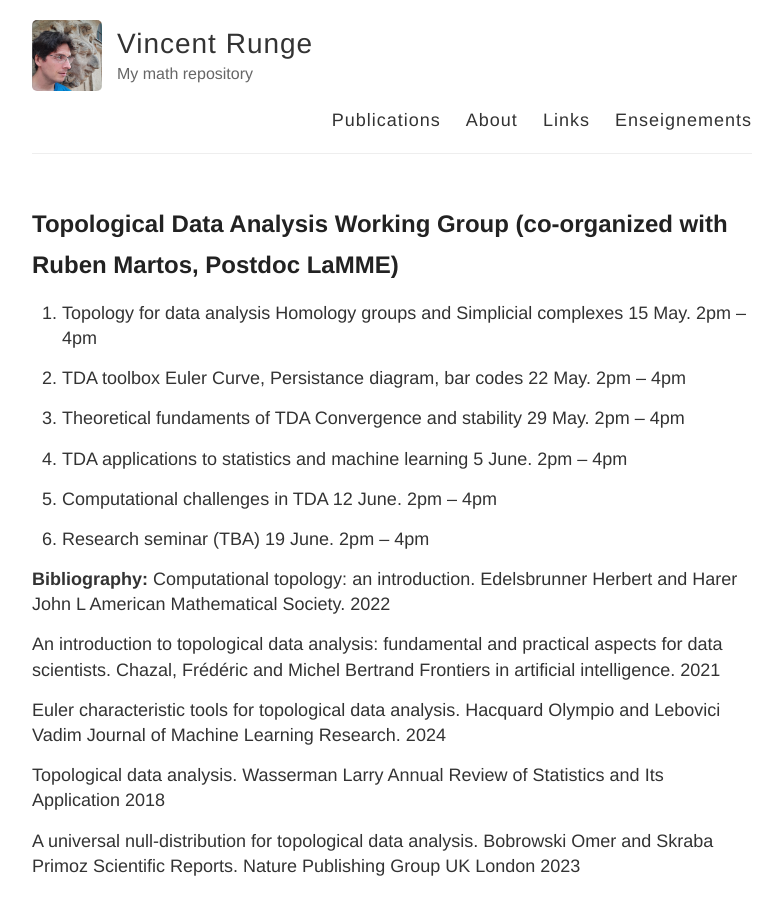
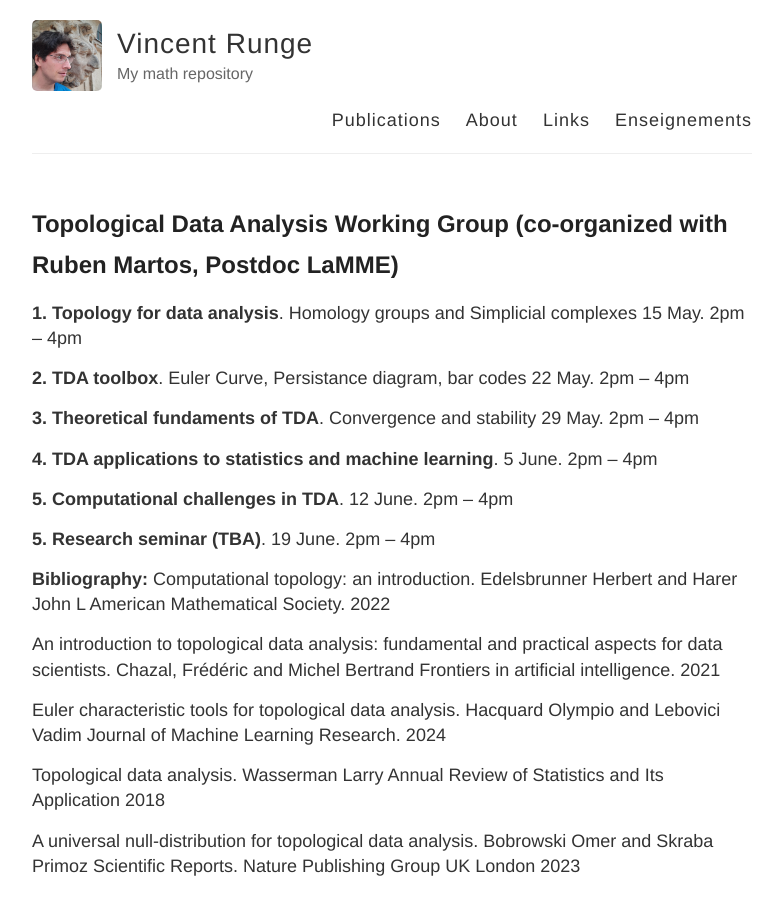
Before and after one commit to vincentrunge/vincentrunge.github.io, a Jekyll site: the page built from About.md, in a window 1280 px wide and 900 px high. Shown: the whole window, without its empty margins (248-1031 px from the left). Built offline with Jekyll 4.4.1, drawn with Linux system fonts in a browser that asks for light colours.

Commit message:
Update About.md

```diff
--- a/About.md
+++ b/About.md
@@ -6,25 +6,25 @@ permalink: /About/
 
 ## Topological Data Analysis Working Group (co-organized with Ruben Martos, Postdoc LaMME)
 
-1.	Topology for data analysis
+**1.	Topology for data analysis**.
 Homology groups and Simplicial complexes
 15 May. 2pm – 4pm
 
-2.	TDA toolbox
+**2.	TDA toolbox**.
 Euler Curve, Persistance diagram, bar codes
 22 May. 2pm – 4pm
 
-3.	Theoretical fundaments of TDA
+**3.	Theoretical fundaments of TDA**.
 Convergence and stability
 29 May. 2pm – 4pm
 
-4.	TDA applications to statistics and machine learning
+**4.	TDA applications to statistics and machine learning**.
 5 June. 2pm – 4pm
 
-5.	Computational challenges in TDA
+**5.	Computational challenges in TDA**.
 12 June. 2pm – 4pm
 
-5.	Research seminar (TBA)
+**5.	Research seminar (TBA)**.
 19 June. 2pm – 4pm
 
 **Bibliography:**
```
